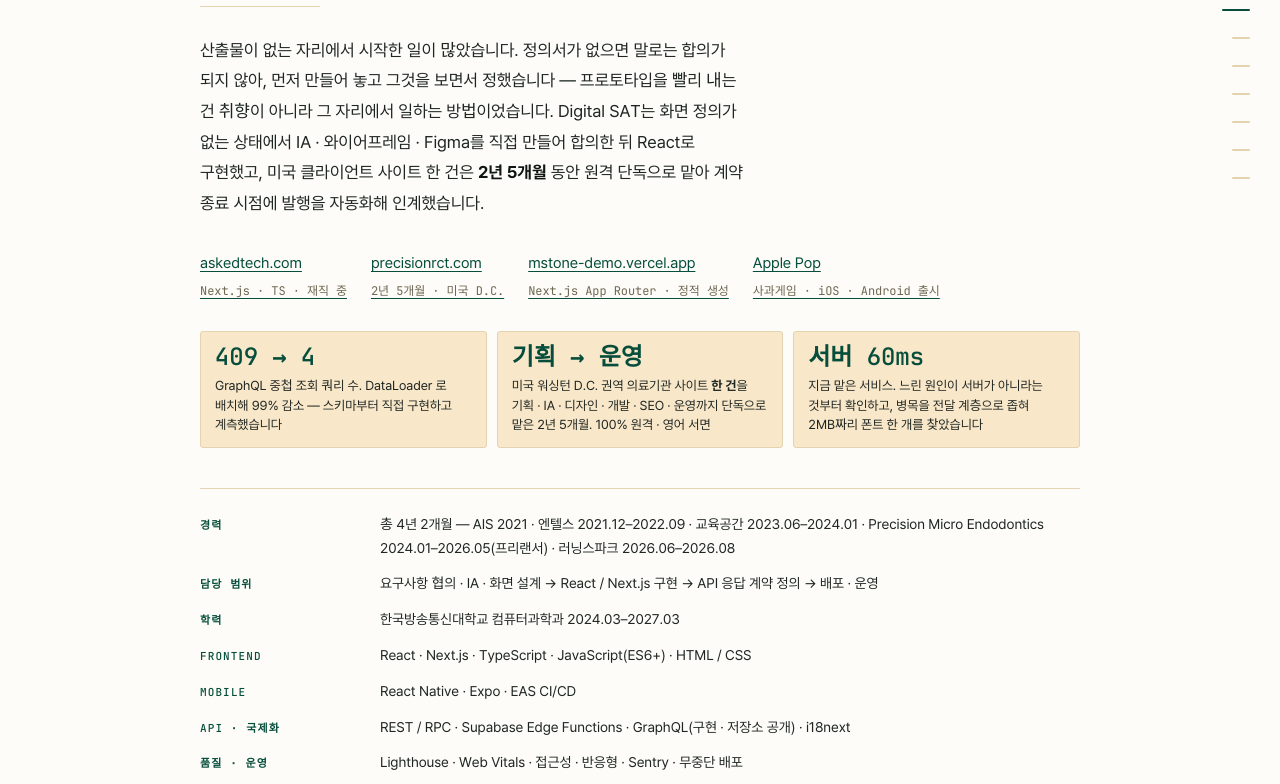
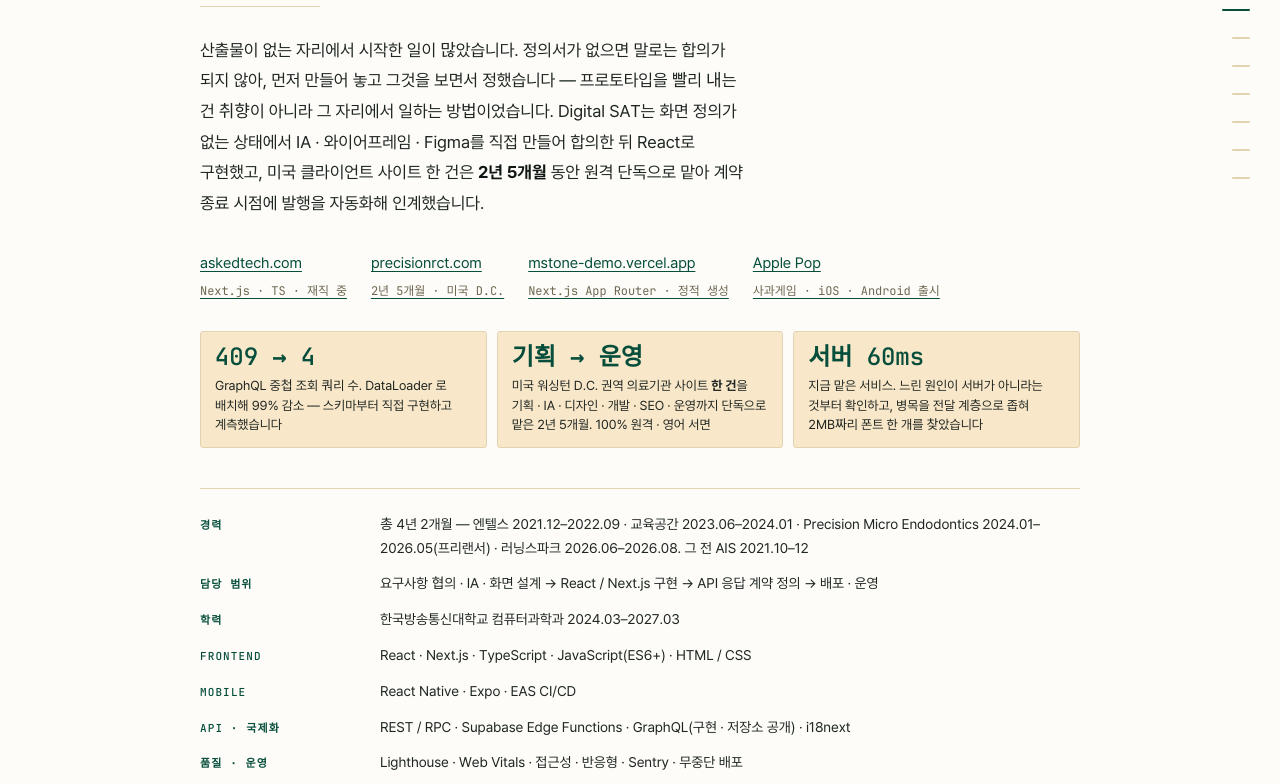
Before and after one commit to JayKim-v/JayKim-v.github.io, a website: page fe/index.html in a window 1280 px wide. Shown: the part 306-1090 px from the top of the page. Drawn offline with Linux system fonts and the light colour scheme.

Commit message:
Take AIS out of the total and give it real dates
기술경력서(20260731)를 대조했다. 거기에는 회사가 넷뿐이고 AIS 가 없다.
그 넷을 더하면 정확히 50개월 = 4년 2개월이다. 즉 총계에 AIS 는 원래
들어가 있지 않았는데, 포폴은 "총 4년 2개월 — AIS 2021 · 엔텔스…" 라
AIS 가 포함된 것처럼 읽혔다. 검산하는 사람에게 어긋난다.

AIS 를 총계 밖으로 빼고 실제 기간을 넣었다(2021.10–12).
이제 적힌 날짜만 더해도 총계가 맞는다.

기간은 KICC 지원기록에 남아 있었다 — "㈜AIS 인턴(2021.10~12)은 기간이
잘게 쪼개져 보여서 경력란에서 제외. 면접에서 언급."

```diff
--- a/fe/index.html
+++ b/fe/index.html
@@ -84,7 +84,7 @@
    <dl class="stack-sum">
     <div>
      <dt>경력</dt>
-     <dd>총 4년 2개월 — AIS 2021 · 엔텔스 2021.12–2022.09 · 교육공간 2023.06–2024.01 · Precision Micro Endodontics 2024.01–2026.05(프리랜서) · 러닝스파크 2026.06–2026.08</dd>
+     <dd>총 4년 2개월 — 엔텔스 2021.12–2022.09 · 교육공간 2023.06–2024.01 · Precision Micro Endodontics 2024.01–2026.05(프리랜서) · 러닝스파크 2026.06–2026.08. 그 전 AIS 2021.10–12</dd>
     </div>
     <div>
      <dt>담당 범위</dt>
```
Also changed, not shown: 1 other file.
